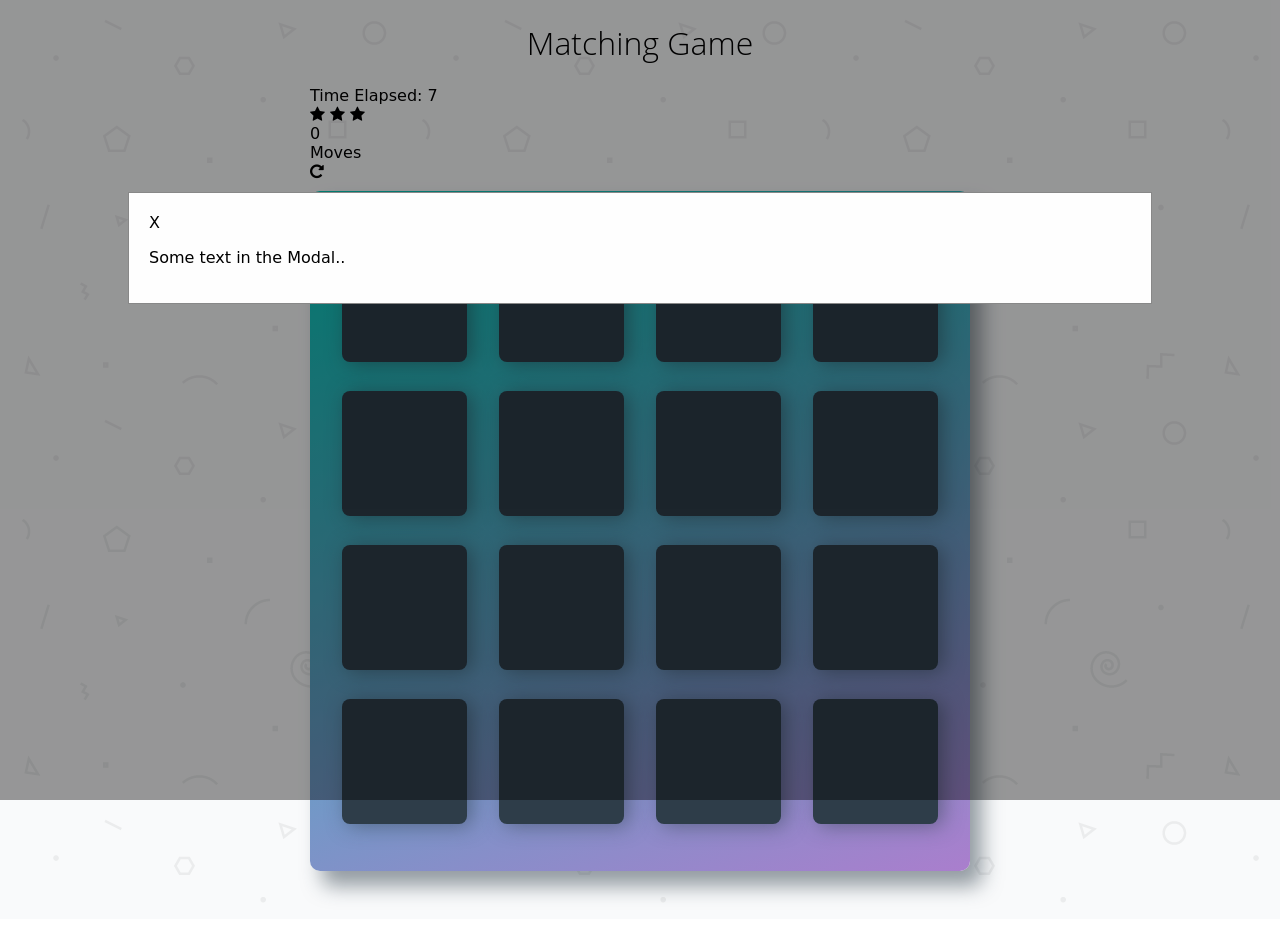
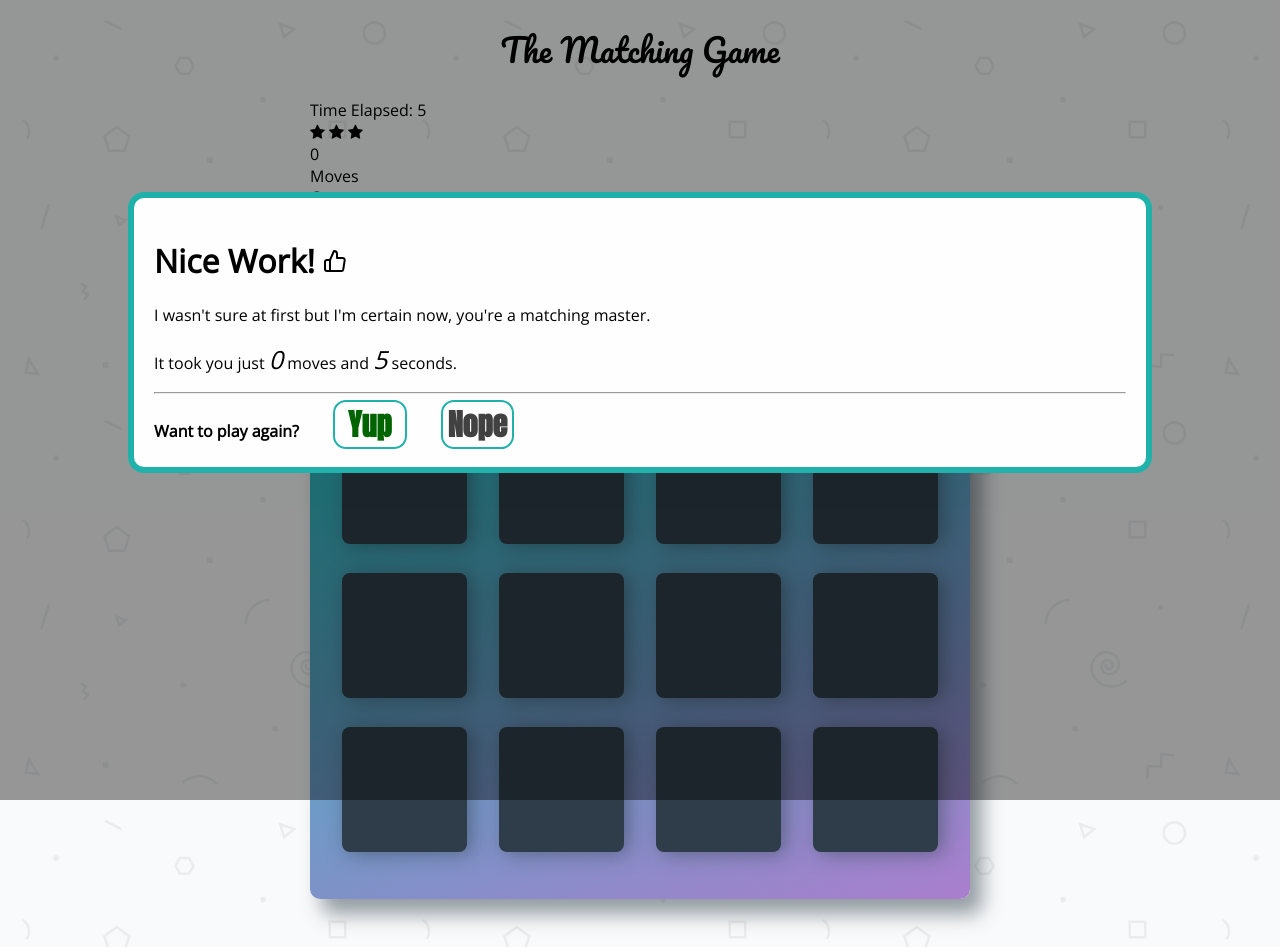
Before and after one commit to codemunkee/match, a plain HTML site: page index.html in a window 1280 px wide. Both pictures are taken after a click on the icon 316 px from the left and 170 px from the top of the page. Before the commit the page ends 919 px from the top, so only its background shows below. Drawn offline with nearby package versions, Linux system fonts and the light colour scheme; a web font is replaced by a local one.

Commit message:
modal working all of the way

```diff
--- a/css/app.css
+++ b/css/app.css
@@ -18,7 +18,7 @@ body {
 
 body {
     background: #ffffff url('../img/geometry2.png'); /* Background pattern from Subtle Patterns */
-    font-family: 'Coda', cursive;
+    font-family: "Open Sans", sans-serif;
 }
 
 .container {
@@ -29,8 +29,8 @@ body {
     margin: auto;
 }
 
-h1 {
-    font-family: 'Open Sans', sans-serif;
+.game-title {
+    font-family: 'Pacifico', cursive;
     font-weight: 300;
 }
 
@@ -141,8 +141,36 @@ h1 {
 /* Modal Content/Box */
 .modal-content {
     background-color: #fefefe;
-    margin: 15% auto; /* 15% from the top and centered */
+    margin: 15% auto;
     padding: 20px;
-    border: 1px solid #888;
-    width: 80%; /* Could be more or less, depending on screen size */
+    //border: 1px solid #888;
+    border: 6px solid lightseagreen;
+    border-radius: 16px;
+    width: 80%;
 }
+
+.modal-again {
+    font-size: 30px;
+    font-weight: bold;
+    cursor: pointer;
+    font-family: "Anton", sans-serif;
+    margin-left: 30px;
+    padding-left: 5px;
+    padding-right: 5px;
+    border: 2px solid lightseagreen;
+    border-radius: 13px;
+}
+
+.modal-results {
+    font-size: 25px;
+}
+
+#modal-again-yes {
+    padding-left: 13px;
+    padding-right: 13px;
+    color: darkgreen;
+}
+
+#modal-again-no {
+    color: #414142;
+}
--- a/index.html
+++ b/index.html
@@ -1,18 +1,19 @@
 <!doctype html>
 <html lang="en">
+
 <head>
     <meta charset="utf-8">
     <title>Matching Game</title>
     <meta name="description" content="">
+    <link href="https://fonts.googleapis.com/css?family=Open+Sans|Anton|Pacifico" rel="stylesheet">
     <link rel="stylesheet prefetch" href="https://maxcdn.bootstrapcdn.com/font-awesome/4.6.1/css/font-awesome.min.css">
-    <link rel="stylesheet prefetch" href="https://fonts.googleapis.com/css?family=Coda">
     <link rel="stylesheet" href="css/app.css">
 </head>
+
 <body>
-
     <div class="container">
         <header>
-            <h1>Matching Game</h1>
+            <h1 class="game-title">The Matching Game</h1>
         </header>
 
         <section class="score-panel">
@@ -28,8 +29,6 @@
           <div class="restart">
         		<i class="fa fa-repeat"></i>
         	</div>
-
-
         </section>
 
         <ul class="deck">
@@ -85,12 +84,17 @@
     </div>
 
     <!-- Modal presented at game end -->
-    <div id="myModal" class="modal">
+    <div class="modal">
 
         <!-- Modal content -->
         <div class="modal-content">
-            <span class="modal-close">X</span>
-            <p>Some text in the Modal..</p>
+            <h1>Nice Work! <img src="./img/thumbs-up.svg" alt="thumbs up"></h1>
+            <p>I wasn't sure at first but I'm certain now, you're a matching master.</p>
+            <p>It took you just <em class="modal-results" id="modal-moves">x</em> moves and <em class="modal-results" id="modal-seconds">x</em> seconds.</p>
+            <hr>
+            <strong>Want to play again?</strong>
+            <span class="modal-again" id="modal-again-yes">Yup</span>
+            <span class="modal-again" id="modal-again-no">Nope</span>
         </div>
 
     </div>
--- a/js/app.js
+++ b/js/app.js
@@ -64,7 +64,7 @@ function markMatch(state) {
     state.matches++;
     // game has been won!
     if (state.matches === 8) {
-        stopTimer(state);
+        gameOver(state);
     }
 }
 
@@ -144,6 +144,34 @@ function stopTimer(state) {
     clearInterval(state.intervalObj);
 }
 
+function gameOver(state) {
+    // the game is over, stop the timer and give the user the results
+    // and the option to play again
+    stopTimer(state);
+
+    const modal = $('.modal');
+    modal.css('display', 'block');
+
+    $('#modal-moves').text(state.moves);
+    $('#modal-seconds').text(state.seconds);
+
+    $('#modal-again-no').click(() => {
+        modal.css('display', 'none');
+    });
+
+    $('#modal-again-yes').click(() => {
+        modal.css('display', 'none');
+        buildBoard(state);
+    });
+
+    // When the user clicks anywhere outside of the modal, close it
+    $(window).click(function(evt) {
+        if (evt.target.className === 'modal') {
+            modal.css('display', 'none');
+        }
+    });
+}
+
 function addShapes(cards, cardShapes) {
     cards.map((index, card) => {
         $(card).data('shape', cardShapes[index]);
@@ -194,23 +222,8 @@ $(() => {
     // Build our initial board
     buildBoard(state);
 
-
-    // Allow for new games to be started
+    // Allows for new games to be restarted at any time
     //$('i.fa-repeat').click(() => { buildBoard(state) });
-    $('i.fa-repeat').click(() => {
-        var modal = document.getElementById('myModal');
-        modal.style.display = "block";
-        // When the user clicks on <span> (x), close the modal
-        $('.modal-close').click(function() {
-            modal.style.display = "none";
-        });
-
-        // When the user clicks anywhere outside of the modal, close it
-        window.onclick = function(event) {
-            if (event.target == modal) {
-                modal.style.display = "none";
-            }
-        }
-    });
+    $('i.fa-repeat').click(() => { gameOver(state) });
 
 });
```
Also changed, not shown: img/thumbs-up.svg (added).
